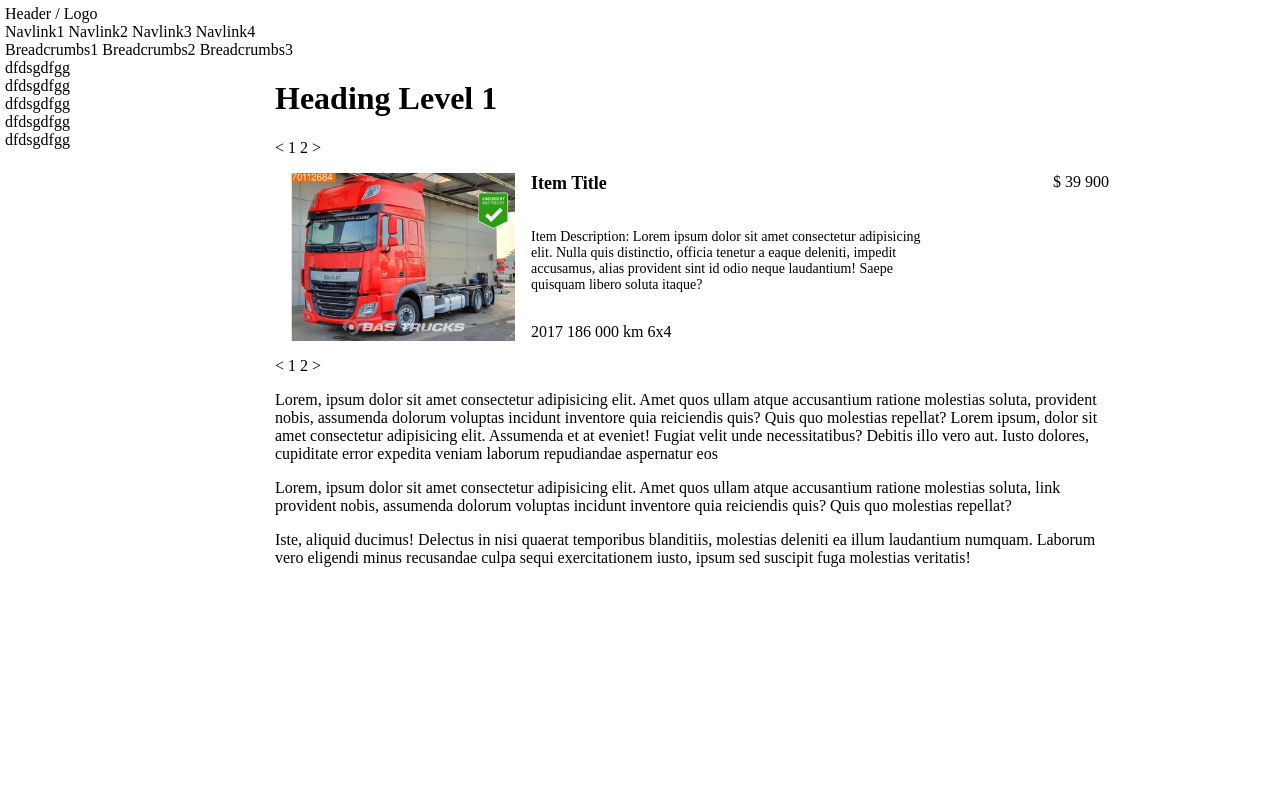
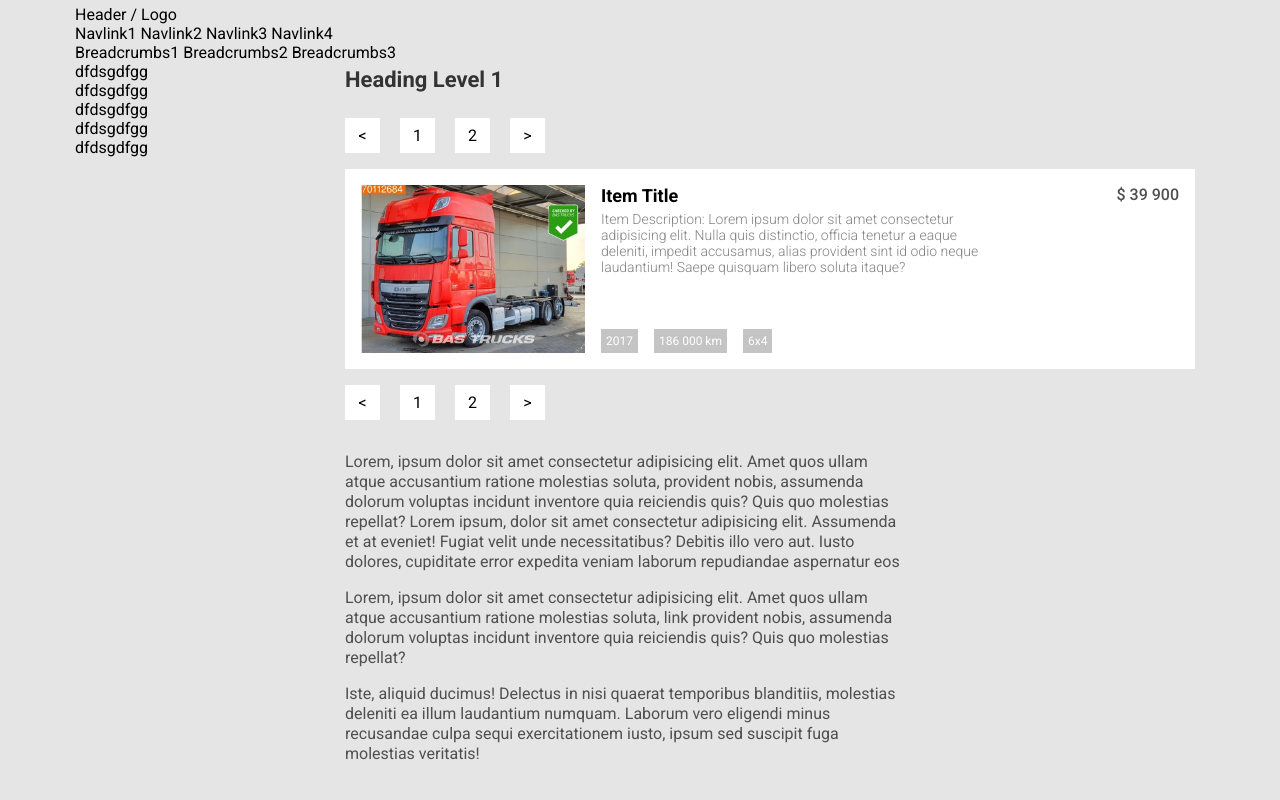
Before and after one commit to gksky/webm-test-data, a PHP site: page / in a window 1280 px wide. Run offline with PHP 8.4, Linux system fonts and the light colour scheme.

Commit message:
fix: some minor changes - font, margins, colors

```diff
--- a/index.html
+++ b/index.html
@@ -72,7 +72,7 @@
           <div class="picture">
             <img class="thumb" src="src/images/1.jpg">
           </div>
-          <div class="describe">
+          <div class="item">
             <h2 class="title">Item Title</h2>
             <p class="describe">Item Description: Lorem ipsum dolor sit amet consectetur adipisicing elit. Nulla quis distinctio, officia tenetur a eaque deleniti, impedit accusamus, alias provident sint id odio neque laudantium! Saepe quisquam libero soluta itaque? </p>
             <div class="maininfo">
--- a/style.css
+++ b/style.css
@@ -1,7 +1,13 @@
+@import url('https://fonts.googleapis.com/css2?family=Roboto:wght@300;400;500;700&display=swap');
+
 body {
+  font-family: 'Roboto', sans-serif;
+  font-size: 400;
   box-sizing: border-box;
   margin: 0 auto;
   padding: 0;
+  width: 1140px;
+  background-color: #E5E5E5;
 }
 
 .container {
@@ -24,10 +30,31 @@ aside {
   width: 850px;
 }
 
+.list h1 {
+  font-weight: bold;
+  font-size: 22px;
+  line-height: 26px;
+  color: #333333;
+  margin: 5px 0 9px 0;
+}
+
+.pages li {
+  font-size: 16px;
+  line-height: 35px;
+  color: #000000;
+  background-color: #FFFFFF;
+  width: 35px;
+  height: 35px;
+  display: inline-block;
+  text-align: center;
+  margin: 16px 16px 16px 0;
+}
+
 section {
   max-height: 200px;
   display: flex;
   justify-content: space-between;
+  background-color: #FFFFFF;
 }
 
 .picture {
@@ -41,7 +68,7 @@ section {
   height: 100%;
 }
 
-.describe {
+.item {
   margin: 16px 0;
   width: 400px;
   display: flex;
@@ -49,23 +76,37 @@ section {
   justify-content: space-between;
 }
 
-.describe h2 {
+.item h2 {
   height: 21px;
   font-size: 18px;
   margin: 0 0 5px 0;
 }
 
-.describe p {
-  margin: 0;
+.item p {
+  margin: 0 0 5px;
   font-size: 14px;
+  flex-grow: 2;
+  color: #828282;
+  font-weight: 300;
+  line-height: 16px;
 }
 
-.maininfo {
+.item .maininfo li {
+  background-color: #C4C4C4;
+  color: #FFFFFF;
+  padding: 5px;
+  margin-right: 12px;
+  font-size: 12px;
+  line-height: 24px;
 
 }
 
 .price {
+  font-weight: 500;
+  font-size: 16px;
+  line-height: 19px;
   margin: 16px;
+  color: #4F4F4F;
   flex-grow: 2;
   text-align: right;
 }
@@ -79,3 +120,10 @@ ul li {
   display: inline;
   margin-right: 0px;
 }
+
+article {
+  color: #4F4F4F;
+  font-size: 16px;
+  line-height: 20px;
+  max-width: 565px;
+}
```
